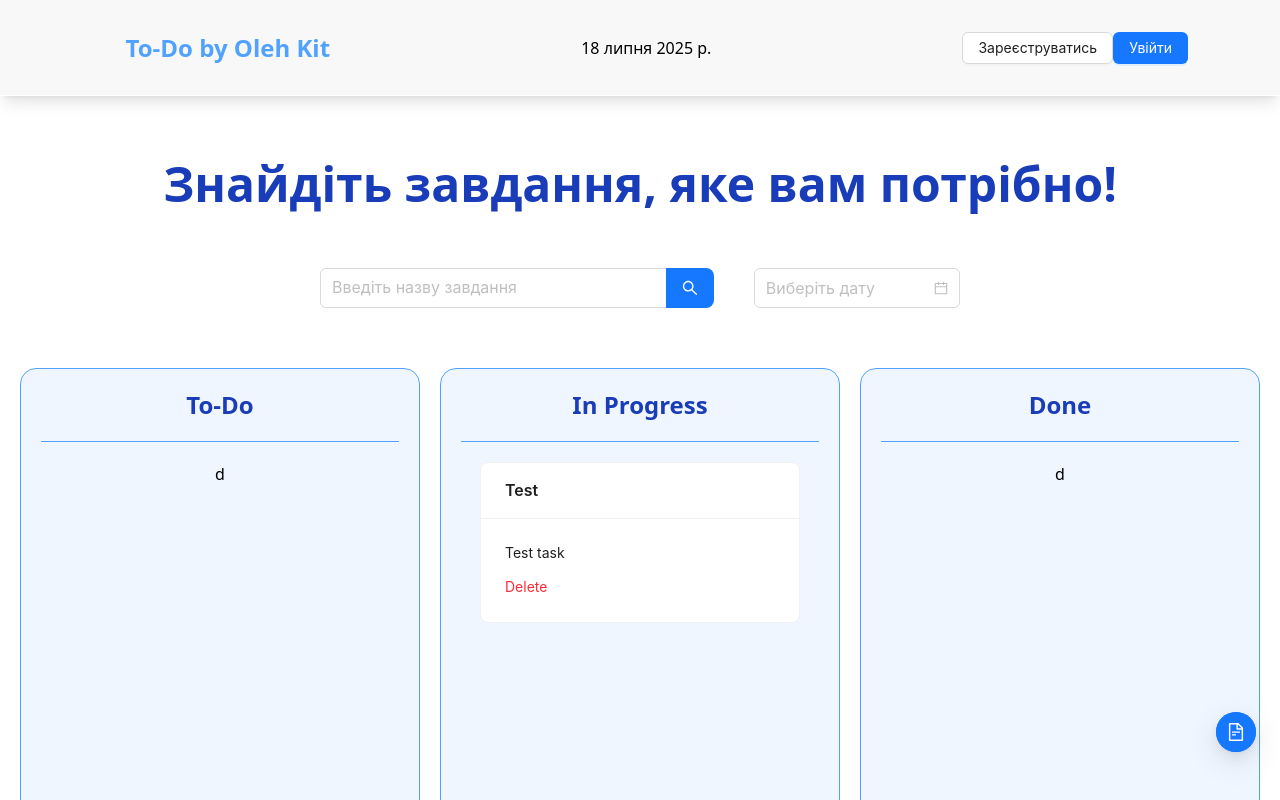
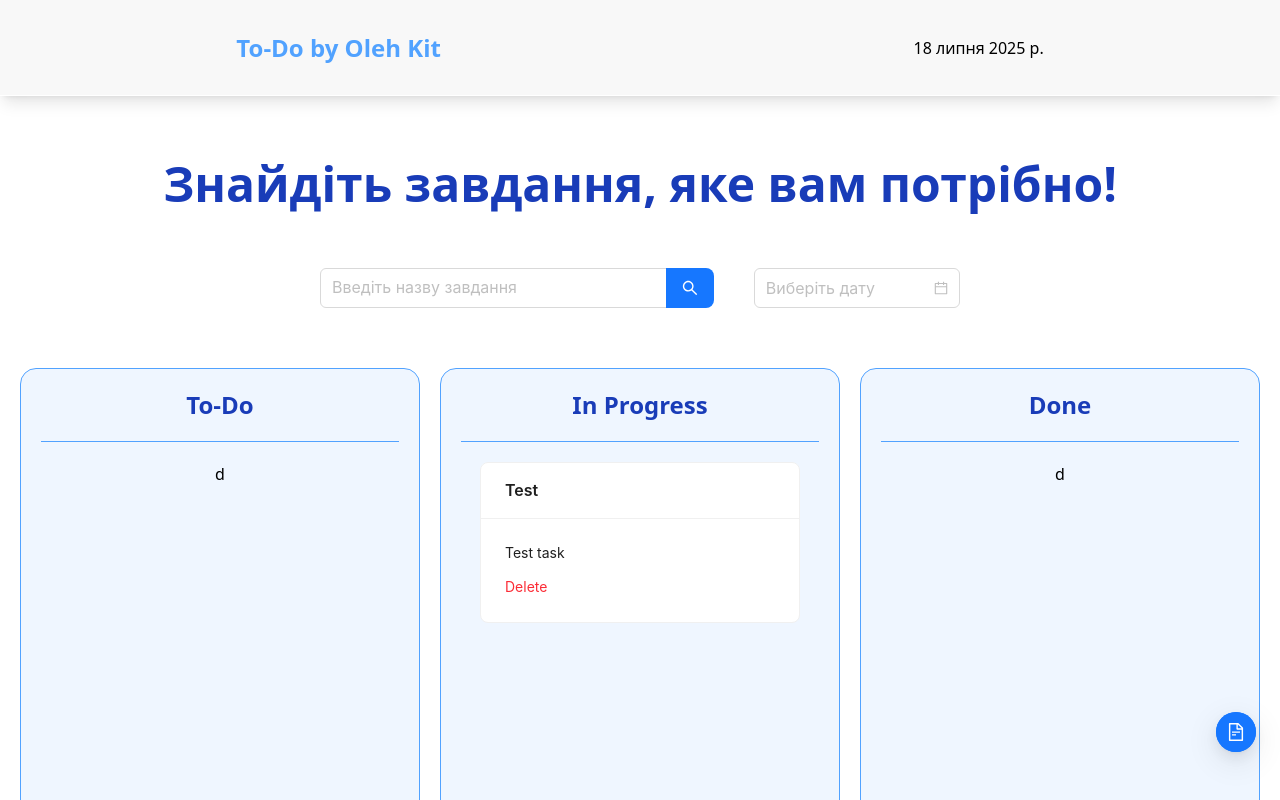
Before and after one commit to Kitukl/todo-softserve, a React (Vite) app: page / in a window 1280 px wide. Shown: the top 800 px of the page. Built offline with nearby package versions, Linux system fonts and the light colour scheme.

Commit message:
without auth logic todo

```diff
--- a/src/components/Header/Header.tsx
+++ b/src/components/Header/Header.tsx
@@ -1,8 +1,6 @@
-import { Button } from "antd"
-import { useEffect, useState } from "react"
+import { useEffect, useState } from 'react'
 
 export const Header = () => {
-
 	const [date, setDate] = useState<string>('')
 
 	useEffect(() => {
@@ -10,18 +8,14 @@ export const Header = () => {
 			day: 'numeric',
 			month: 'long',
 			year: 'numeric',
-        });
+		})
 		setDate(today)
 	}, [])
 
 	return (
-        <header className="flex flex-row absolute z-50 bg-[#F8F8F8] border-b border-white w-full h-[6rem] shadow-lg items-center justify-around">
-            <h2 className="text-2xl text-blue-400 font-bold">To-Do by Oleh Kit</h2>
+		<header className='flex flex-row absolute z-50 bg-[#F8F8F8] border-b border-white w-full h-[6rem] shadow-lg items-center justify-around'>
+			<h2 className='text-2xl text-blue-400 font-bold'>To-Do by Oleh Kit</h2>
 			<span>{date}</span>
-            <div className="flex flex-row justify-evenly w-[15%]">
-                <Button type="default">Зареєструватись</Button>
-                <Button type="primary">Увійти</Button>
-            </div>
 		</header>
 	)
 }
```
Lines whose indentation alone changed are shown as unchanged.
